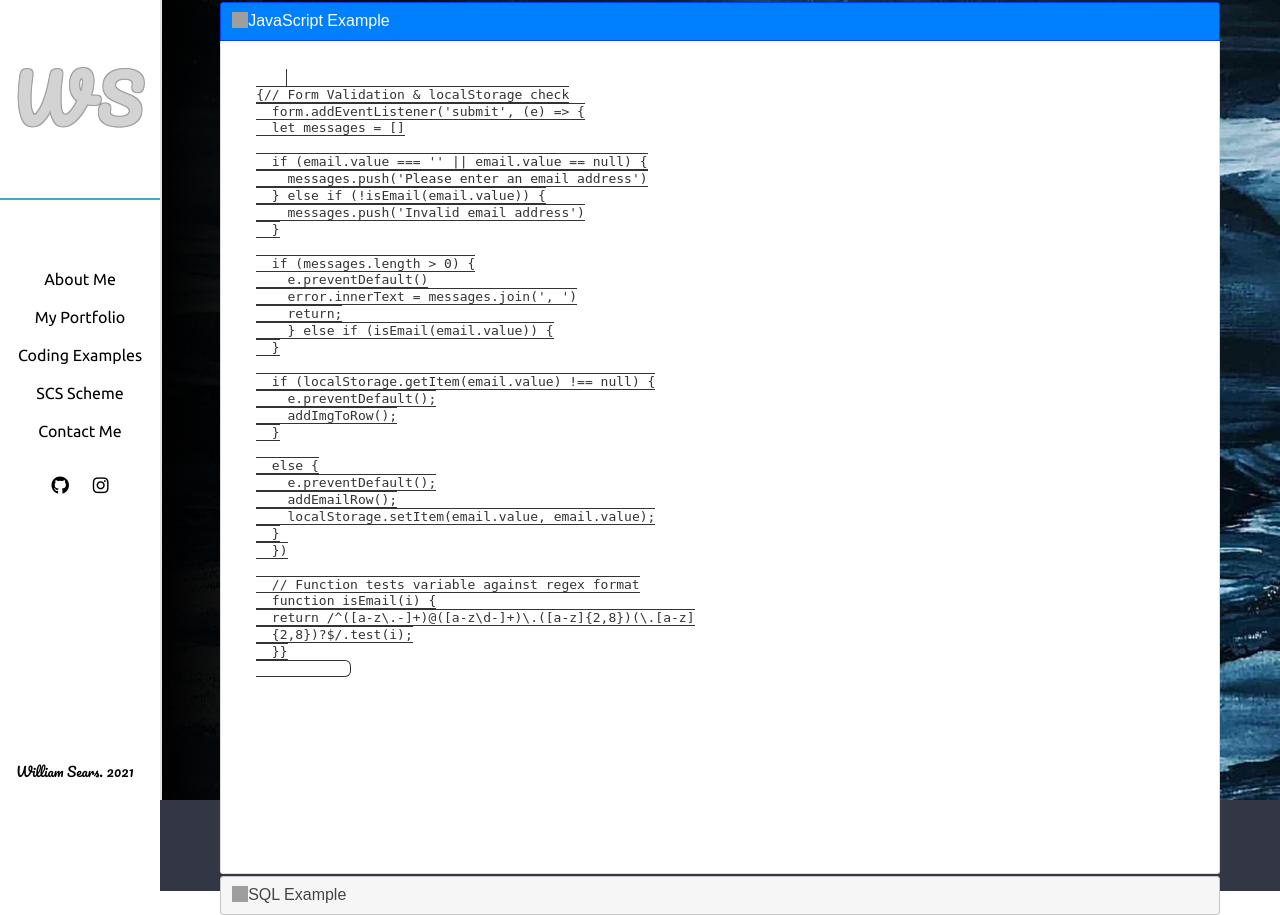
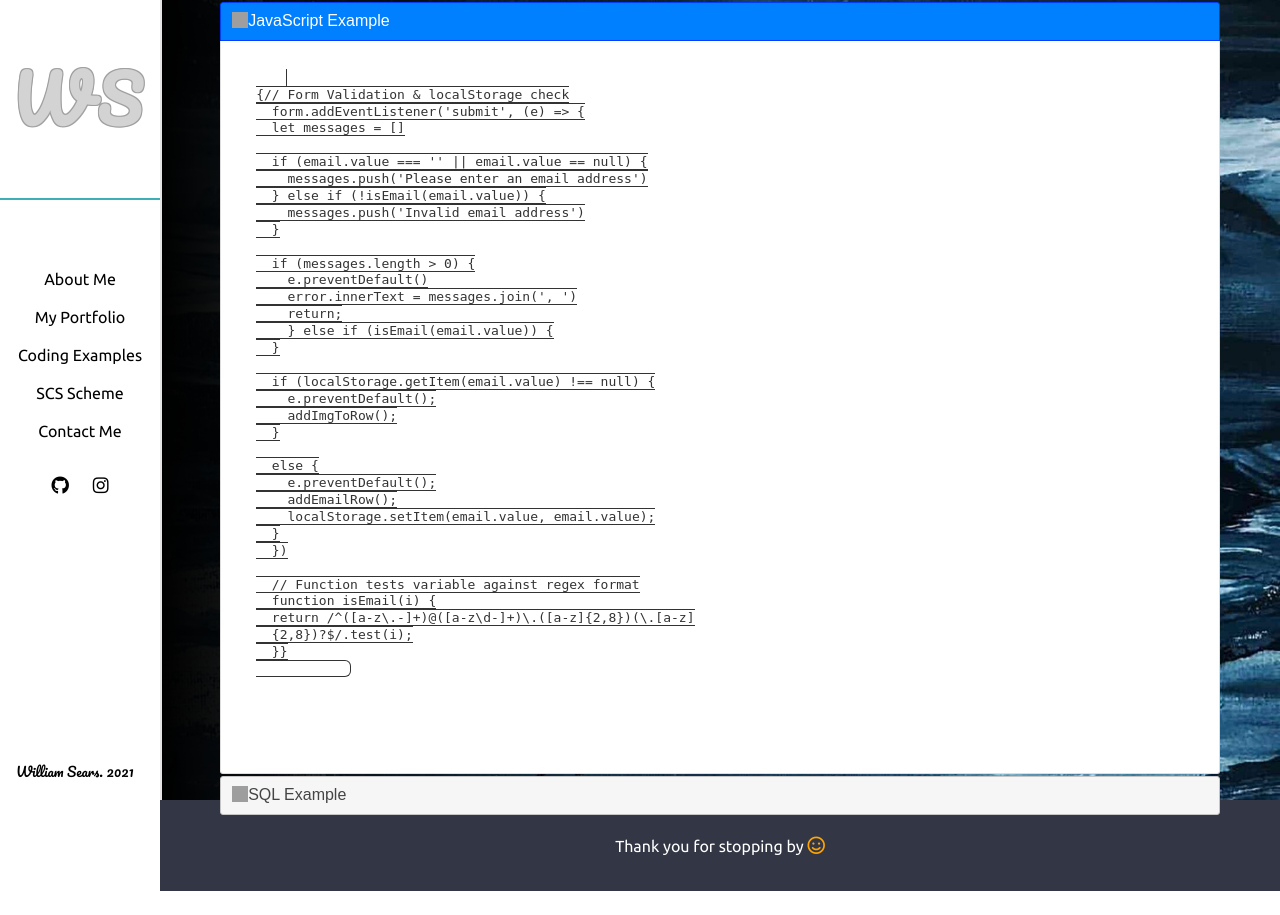
Before and after one commit to Wilber30/portfolio, a PHP site: page /pages/coding_examples.html in a window 1280 px wide. After the commit the page ends 891 px from the top, so only its background shows below. Run offline with PHP 8.4, Linux system fonts and the light colour scheme; some libraries are stand-ins or nearby versions; grey boxes are pictures that could not be loaded.

Commit message:
- Adjusts height of accordion plugin.

```diff
--- a/SCSS/pages/_coding-examples.css
+++ b/SCSS/pages/_coding-examples.css
@@ -254,7 +254,7 @@
 }
 
 .ui-accordion-content {
-  height: 800px;
+  max-height: 700px;
 }
 
 #example1 {
--- a/SCSS/pages/_coding-examples.scss
+++ b/SCSS/pages/_coding-examples.scss
@@ -41,7 +41,7 @@
 }
 
 .ui-accordion-content {
-  height: 800px;
+  max-height: 700px;
 }
 
 #example1 {
--- a/SCSS/styles.css
+++ b/SCSS/styles.css
@@ -2691,7 +2691,7 @@ textarea {
 }
 
 .ui-accordion-content {
-  height: 800px;
+  max-height: 700px;
 }
 
 #example1 {
```
Also changed, not shown: SCSS/styles.scss (line endings or trailing spaces).
